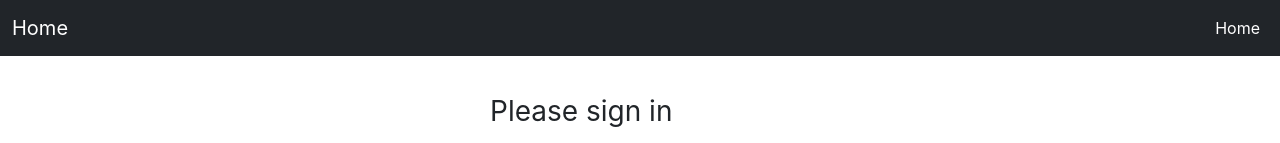
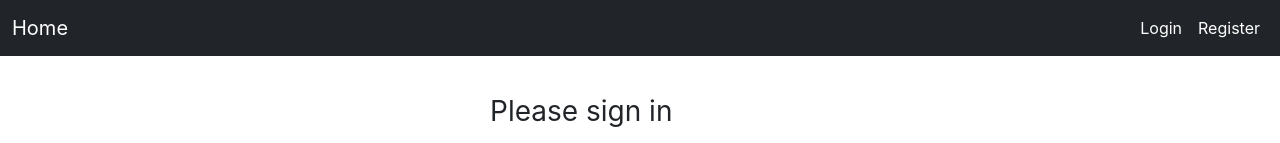
Before and after one commit to Byron2016/031_frontend_JWT_Authentication_for_NETCore_and_React_App, a React (Create React App) app: page / in a window 1280 px wide. Shown: the top 143 px of the page. Built offline with nearby package versions, Linux system fonts and the light colour scheme.

Commit message:
chore(bootstrap): add login and register to header

```diff
--- a/src/App.tsx
+++ b/src/App.tsx
@@ -12,7 +12,10 @@
     <div>
       <ul className="navbar-nav me-auto mb-2 mb-md-0">
         <li className="nav-item">
-          <a className="nav-link active" aria-current="page" href="#">Home</a>
+          <a className="nav-link active" aria-current="page" href="#">Login</a>
+        </li>
+        <li className="nav-item">
+          <a className="nav-link active" aria-current="page" href="#">Register</a>
         </li>
       </ul>
     </div>
```
